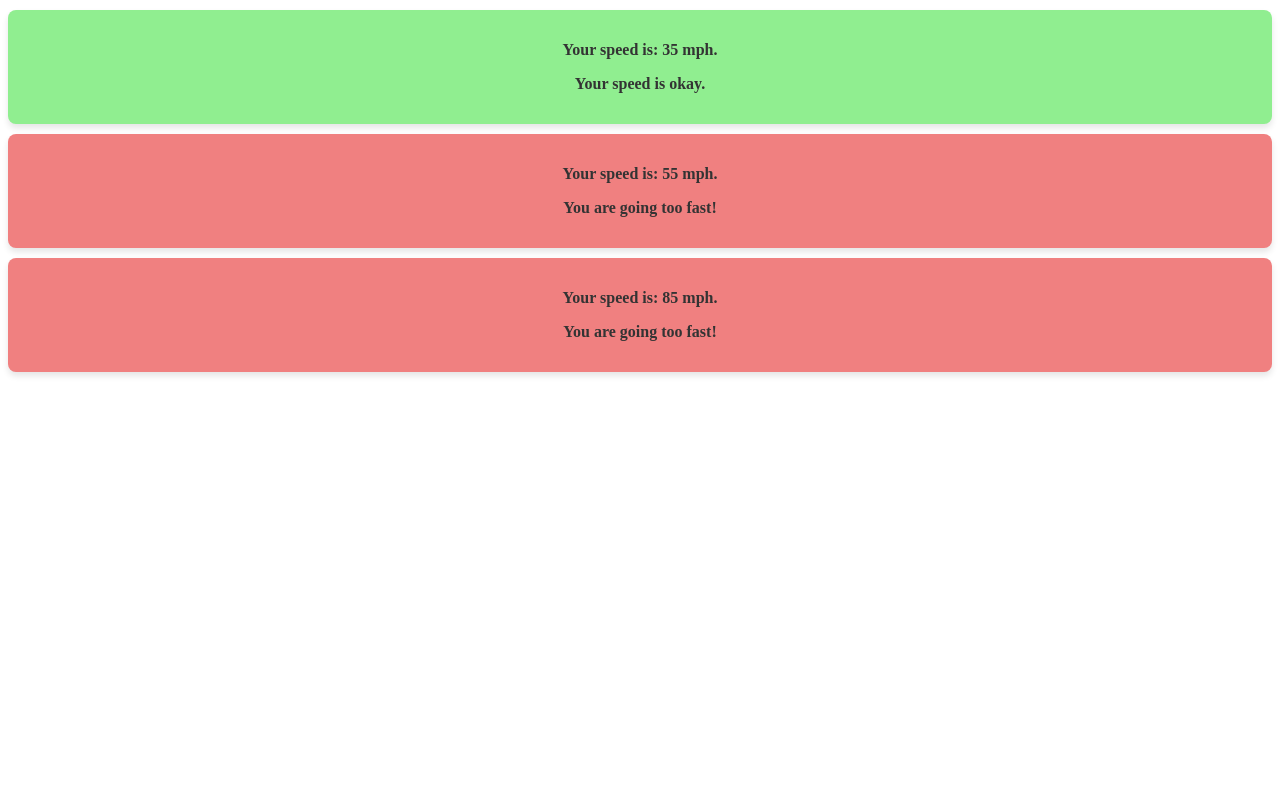
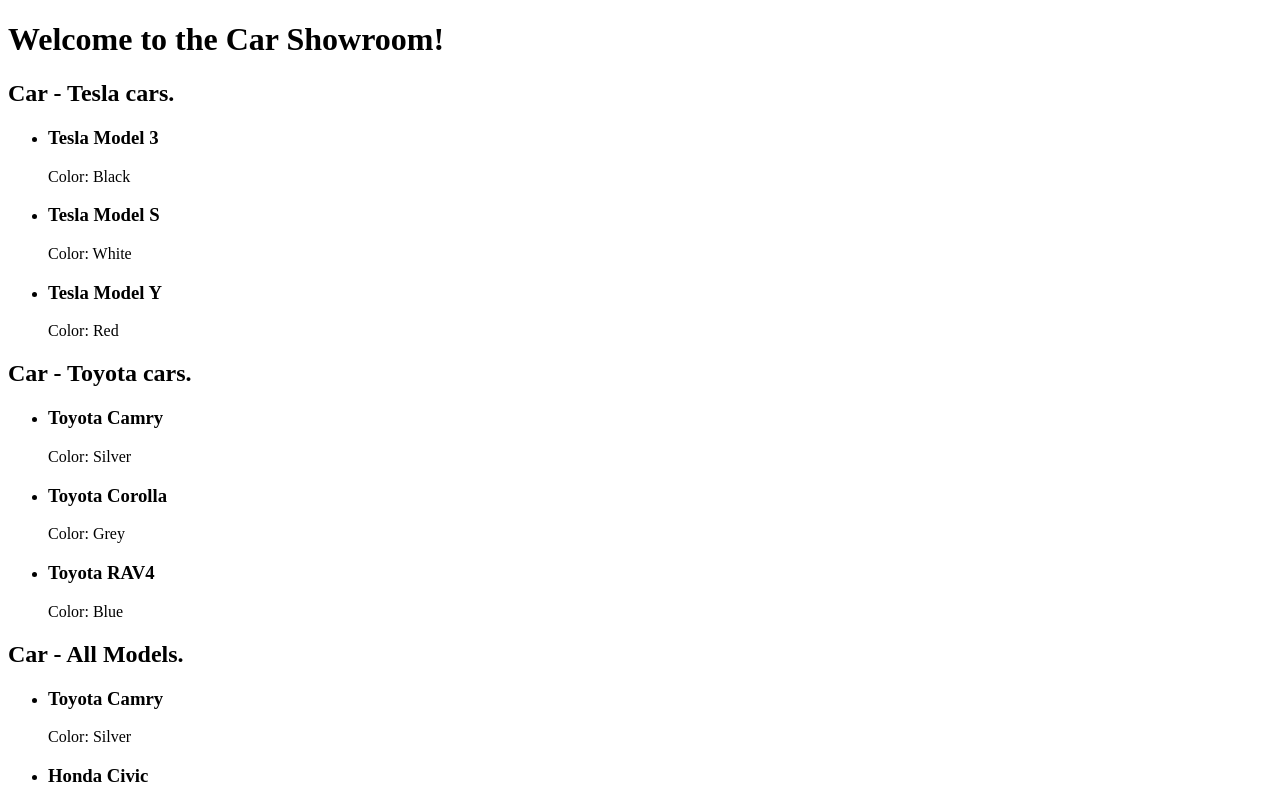
Before and after one commit to RavinduLayanga/developer-playground, a React (Vite) app in the folder React/First/react_project/: page / in a window 1280 px wide. Shown: the top 800 px of the page. Built offline with nearby package versions, Linux system fonts and the light colour scheme.

Commit message:
feat: add CarList and TodoList components with respective item rendering

```diff
--- a/React/First/react_project/src/App.jsx
+++ b/React/First/react_project/src/App.jsx
@@ -1,10 +1,13 @@
-import SpeedMessage from "./components/SpeedMessage";
-const App = () => (
-  <>
-    <SpeedMessage speed={35} />
-    <SpeedMessage speed={55} />
-    <SpeedMessage speed={85} />
-  </>
-);
+import CarList from "./components/CarList";
+const App = () => {
+  return (
+    <div>
+      <h1>Welcome to the Car Showroom!</h1>
+      <CarList make="Tesla" />
+      <CarList make="Toyota" />
+      <CarList />
+    </div>
+  );
+};
 
 export default App;
--- /dev/null
+++ b/React/First/react_project/src/components/CarList.jsx
@@ -0,0 +1,37 @@
+const CarList = ({ make }) => {
+  const cars = [
+    { id: 1, make: "Toyota", model: "Camry", color: "Silver" },
+    { id: 2, make: "Honda", model: "Civic", color: "Red" },
+    { id: 3, make: "Ford", model: "Mustang", color: "Blue" },
+    { id: 4, make: "Tesla", model: "Model 3", color: "Black" },
+    { id: 5, make: "BMW", model: "X5", color: "White" },
+    { id: 6, make: "Toyota", model: "Corolla", color: "Grey" },
+    { id: 7, make: "Honda", model: "Accord", color: "Green" },
+    { id: 8, make: "Ford", model: "F-150", color: "Red" },
+    { id: 9, make: "Tesla", model: "Model S", color: "White" },
+    { id: 10, make: "BMW", model: "3 Series", color: "Black" },
+    { id: 11, make: "Toyota", model: "RAV4", color: "Blue" },
+    { id: 12, make: "Honda", model: "CR-V", color: "Silver" },
+    { id: 13, make: "Ford", model: "Escape", color: "White" },
+    { id: 14, make: "Tesla", model: "Model Y", color: "Red" },
+    { id: 15, make: "BMW", model: "5 Series", color: "Black" },
+  ];
+  const filteredCars = make ? cars.filter((car) => car.make === make) : cars;
+  return (
+    <div>
+      <h2>Car - {make ? `${make} cars.` : "All Models."}</h2>
+      <ul>
+        {filteredCars.map((car) => (
+          <li key={car.id}>
+            <h3>
+              {car.make} {car.model}
+            </h3>
+            <p>Color: {car.color}</p>
+          </li>
+        ))}
+      </ul>
+    </div>
+  );
+};
+
+export default CarList;
```
Also changed, not shown: React/First/react_project/src/components/TodoItem.jsx (added, +20 -0 lines), React/First/react_project/src/components/TodoList.jsx (added, +19 -0 lines), React/First/react_project/src/lessons/Vid10_App.jsx (added, +7 -0 lines).
